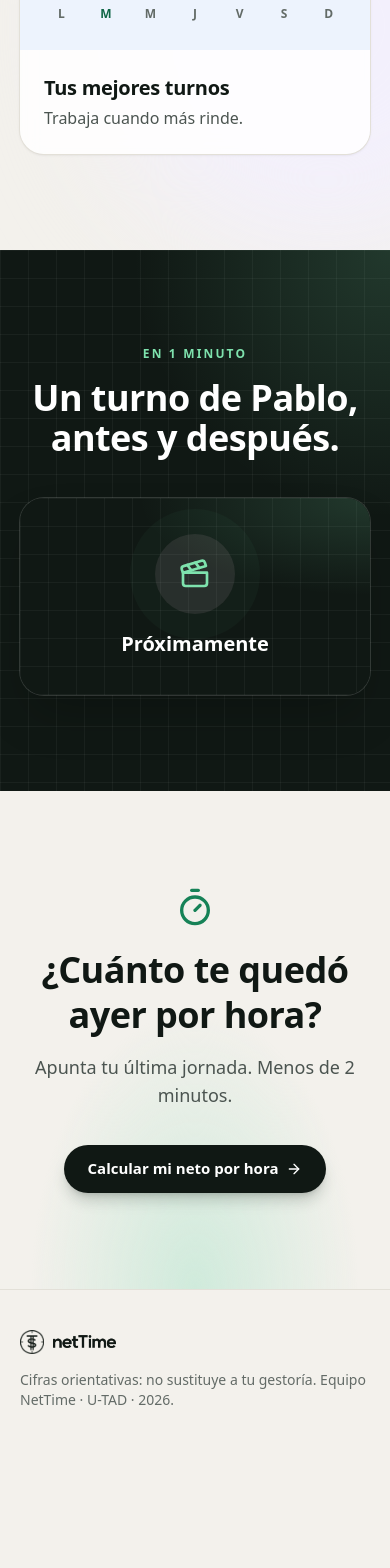
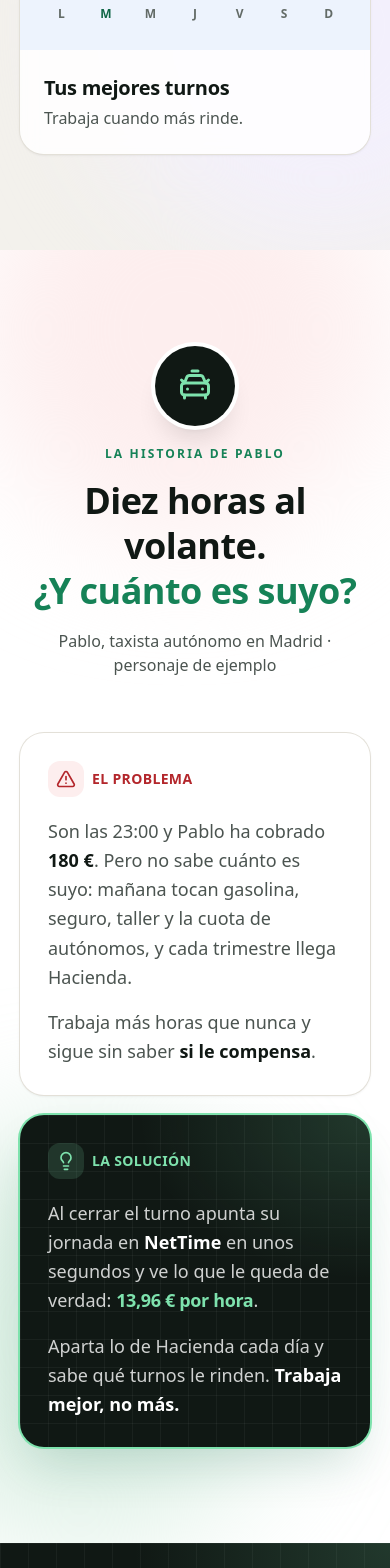
Before and after one commit to jaacobgomez/nettime-demo, a React (Vite) app: page / in a window 390 px wide. Shown: the part 4100-5668 px from the top of the page. Before the commit the page ends 5550 px from the top, so only its background shows below. Built offline with nearby package versions, Linux system fonts and the light colour scheme.

Commit message:
Portada: historia de Pablo antes del vídeo y sección del equipo después
Co-Authored-By: Claude Opus 5.5 <noreply@anthropic.com>

```diff
--- a/src/pages/Landing.tsx
+++ b/src/pages/Landing.tsx
@@ -1,5 +1,5 @@
-import { ArrowRight, Briefcase, CalendarClock, Clapperboard, Coins, Fuel, Gauge, Info, Landmark, Moon, NotebookPen, PiggyBank, Play, Receipt, ShieldCheck, Timer, Zap, type LucideIcon } from 'lucide-react'
-import { useEffect, useMemo, useRef, type CSSProperties, type ReactNode } from 'react'
+import { ArrowRight, Briefcase, CalendarClock, CarTaxiFront, Clapperboard, Coins, Fuel, Gauge, Info, Landmark, Lightbulb, Moon, NotebookPen, PiggyBank, Play, Receipt, ShieldCheck, Timer, TriangleAlert, Zap, type LucideIcon } from 'lucide-react'
+import { useEffect, useMemo, useRef, useState, type CSSProperties, type ReactNode } from 'react'
 import { Logo } from '../components/Layout'
 import { periodRange, profitability, summarize } from '../lib/calc'
 import { todayISO } from '../lib/dates'
@@ -140,6 +140,89 @@ function Compare() {
   )
 }
 
+/* ── Historia de Pablo ────────────────────────────────────────── */
+
+function Story({ kept }: { kept: number }) {
+  return (
+    <div className="mx-auto max-w-5xl">
+      <div className="reveal flex flex-col items-center text-center">
+        <span className="mb-5 flex size-20 items-center justify-center rounded-full bg-ink text-mint shadow-xl ring-4 ring-white">
+          <CarTaxiFront className="size-9" aria-hidden />
+        </span>
+        <Eyebrow>La historia de Pablo</Eyebrow>
+        <h2 className="mt-4 text-4xl leading-tight font-semibold sm:text-5xl">Diez horas al volante.<br /><span className="text-brand-600">¿Y cuánto es suyo?</span></h2>
+        <p className="mt-4 text-ink-2">Pablo, taxista autónomo en Madrid · personaje de ejemplo</p>
+      </div>
+
+      <div className="relative mt-14 grid gap-5 md:grid-cols-2 md:gap-10">
+        <span aria-hidden className="absolute top-1/2 left-1/2 z-10 hidden size-12 -translate-x-1/2 -translate-y-1/2 items-center justify-center rounded-full bg-white text-brand-600 shadow-lg ring-1 ring-line md:flex">
+          <ArrowRight className="size-5" />
+        </span>
+
+        <article className="reveal rounded-3xl bg-white p-7 shadow-sm ring-1 ring-line sm:p-9">
+          <p className="flex items-center gap-2 text-sm font-semibold tracking-wide text-expense-700 uppercase">
+            <span className="flex size-9 items-center justify-center rounded-xl bg-expense-50"><TriangleAlert className="size-5" aria-hidden /></span>
+            El problema
+          </p>
+          <p className="mt-5 text-lg leading-relaxed text-ink-2">
+            Son las 23:00 y Pablo ha cobrado <strong className="text-ink">180 €</strong>. Pero no sabe cuánto es suyo: mañana tocan
+            gasolina, seguro, taller y la cuota de autónomos, y cada trimestre llega Hacienda.
+          </p>
+          <p className="mt-4 text-lg leading-relaxed text-ink-2">
+            Trabaja más horas que nunca y sigue sin saber <strong className="text-ink">si le compensa</strong>.
+          </p>
+        </article>
+
+        <article className="reveal grid-paper rounded-3xl bg-ink p-7 text-white shadow-2xl shadow-brand-700/20 ring-2 ring-mint sm:p-9" style={d(150)}>
+          <p className="flex items-center gap-2 text-sm font-semibold tracking-wide text-mint uppercase">
+            <span className="flex size-9 items-center justify-center rounded-xl bg-mint/15"><Lightbulb className="size-5" aria-hidden /></span>
+            La solución
+          </p>
+          <p className="mt-5 text-lg leading-relaxed text-white/80">
+            Al cerrar el turno apunta su jornada en <strong className="text-white">NetTime</strong> en unos segundos y ve lo que le queda
+            de verdad: <strong className="figure text-mint">{eur(kept)} por hora</strong>.
+          </p>
+          <p className="mt-4 text-lg leading-relaxed text-white/80">
+            Aparta lo de Hacienda cada día y sabe qué turnos le rinden. <strong className="text-white">Trabaja mejor, no más.</strong>
+          </p>
+        </article>
+      </div>
+    </div>
+  )
+}
+
+/* ── Equipo ──────────────────────────────────────────────────── */
+
+/**
+ * Fotos: deja cada una en public/equipo/ con el nombre de `foto` (cuadrada, ~600 px).
+ * Si falta, se ven las iniciales.
+ */
+const TEAM: { name: string; role: string; foto: string }[] = [
+  { name: 'Alejandro Castellanos', role: 'Product Owner · Diseño', foto: 'alejandro.jpg' },
+  { name: 'Jacob Gómez', role: 'Scrum Master · Front-end', foto: 'jacob.jpg' },
+  { name: 'Manuel Albizu', role: 'Full-stack', foto: 'manuel.jpg' },
+  { name: 'Marc Estellers', role: 'Full-stack', foto: 'marc.jpg' },
+  { name: 'Pablo Franco', role: 'Front-end · Pruebas', foto: 'pablo.jpg' },
+]
+
+function Member({ name, role, foto, i }: { name: string; role: string; foto: string; i: number }) {
+  const [noPhoto, setNoPhoto] = useState(false)
+  const initials = name.split(' ').map((w) => w[0]).slice(0, 2).join('')
+  return (
+    <li className="reveal group flex flex-col items-center text-center" style={d(i * 90)}>
+      <div className="relative size-32 overflow-hidden rounded-full bg-ink ring-4 ring-white shadow-lg transition group-hover:-translate-y-1 group-hover:shadow-xl sm:size-36">
+        {noPhoto ? (
+          <span className="grid-paper flex size-full items-center justify-center font-display text-3xl font-semibold text-mint">{initials}</span>
+        ) : (
+          <img src={`${import.meta.env.BASE_URL}equipo/${foto}`} alt={`Foto de ${name}`} loading="lazy" onError={() => setNoPhoto(true)} className="size-full object-cover" />
+        )}
+      </div>
+      <h3 className="mt-5 text-lg font-semibold">{name}</h3>
+      <p className="mt-1 text-sm font-medium text-brand-600">{role}</p>
+    </li>
+  )
+}
+
 /* ── Vídeo ───────────────────────────────────────────────────── */
 
 function Video() {
@@ -218,6 +301,7 @@ export default function Landing() {
             <button type="button" onClick={() => goTo('problema')} className="hidden rounded-full px-3 py-1.5 text-white/75 hover:text-white sm:block">El problema</button>
             <button type="button" onClick={() => goTo('solucion')} className="hidden rounded-full px-3 py-1.5 text-white/75 hover:text-white sm:block">Cómo te ayuda</button>
             <button type="button" onClick={() => goTo('video')} className="hidden rounded-full px-3 py-1.5 text-white/75 hover:text-white sm:block">Vídeo</button>
+            <button type="button" onClick={() => goTo('equipo')} className="hidden rounded-full px-3 py-1.5 text-white/75 hover:text-white sm:block">Equipo</button>
             <a href={APP_URL} className="ml-1 rounded-full bg-mint px-4 py-1.5 font-semibold text-ink hover:bg-[#98ebc0]">Probar</a>
           </nav>
         </div>
@@ -414,6 +498,13 @@ export default function Landing() {
           </div>
         </section>
 
+        {/* HISTORIA DE PABLO */}
+        <section id="historia" className="relative isolate scroll-mt-20 overflow-hidden bg-white py-24 sm:py-32">
+          <div aria-hidden className="parallax-slow pointer-events-none absolute -top-32 right-0 -z-10 size-[26rem] rounded-full bg-expense-50 blur-3xl" />
+          <div aria-hidden className="parallax-fast pointer-events-none absolute bottom-0 -left-32 -z-10 size-[26rem] rounded-full bg-brand-100/70 blur-3xl" />
+          <div className="px-5"><Story kept={ex.kept} /></div>
+        </section>
+
         {/* VÍDEO */}
         <section id="video" className="grid-paper relative scroll-mt-20 bg-ink py-24 text-white sm:py-32">
           <div className="mx-auto max-w-4xl px-5 text-center">
@@ -424,6 +515,20 @@ export default function Landing() {
             <div className="reveal mt-10 overflow-hidden rounded-3xl shadow-2xl ring-1 ring-white/15">
               <Video />
             </div>
+          </div>
+        </section>
+
+        {/* EQUIPO */}
+        <section id="equipo" className="scroll-mt-20 bg-white py-24 sm:py-28">
+          <div className="mx-auto max-w-6xl px-5">
+            <div className="reveal mx-auto max-w-2xl text-center">
+              <Eyebrow>El equipo</Eyebrow>
+              <h2 className="mt-4 text-4xl leading-tight font-semibold sm:text-5xl">Quién está detrás.</h2>
+              <p className="mt-4 text-lg text-ink-2">Cinco estudiantes de U-TAD construyendo NetTime en Proyectos III.</p>
+            </div>
+            <ul className="mt-14 grid grid-cols-2 gap-x-6 gap-y-12 sm:grid-cols-3 lg:grid-cols-5 [&>li:last-child]:col-span-2 sm:[&>li:last-child]:col-span-1">
+              {TEAM.map((m, i) => <Member key={m.name} {...m} i={i} />)}
+            </ul>
           </div>
         </section>
 
```
Also changed, not shown: 1 other file (tests, documents, lock files or other folders).
